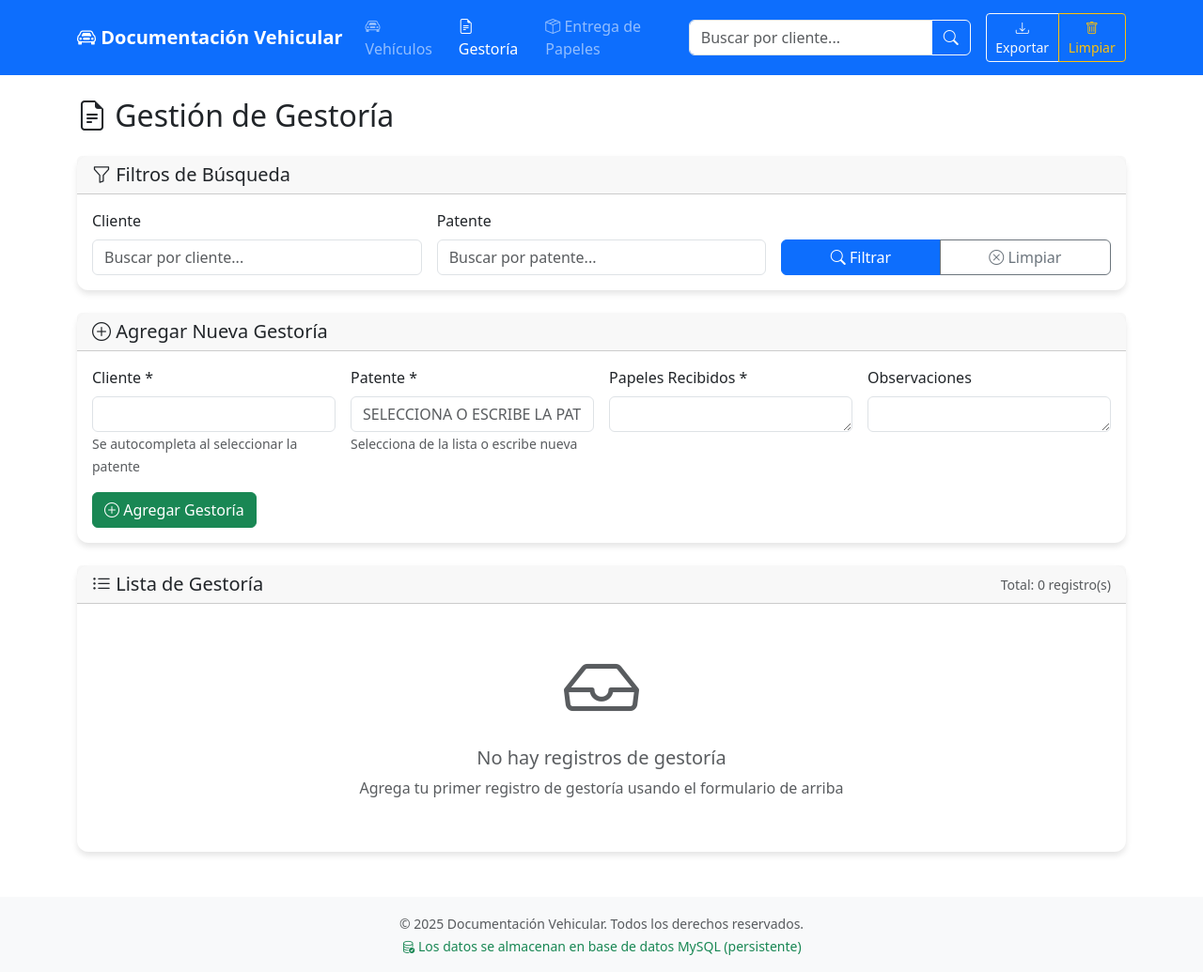
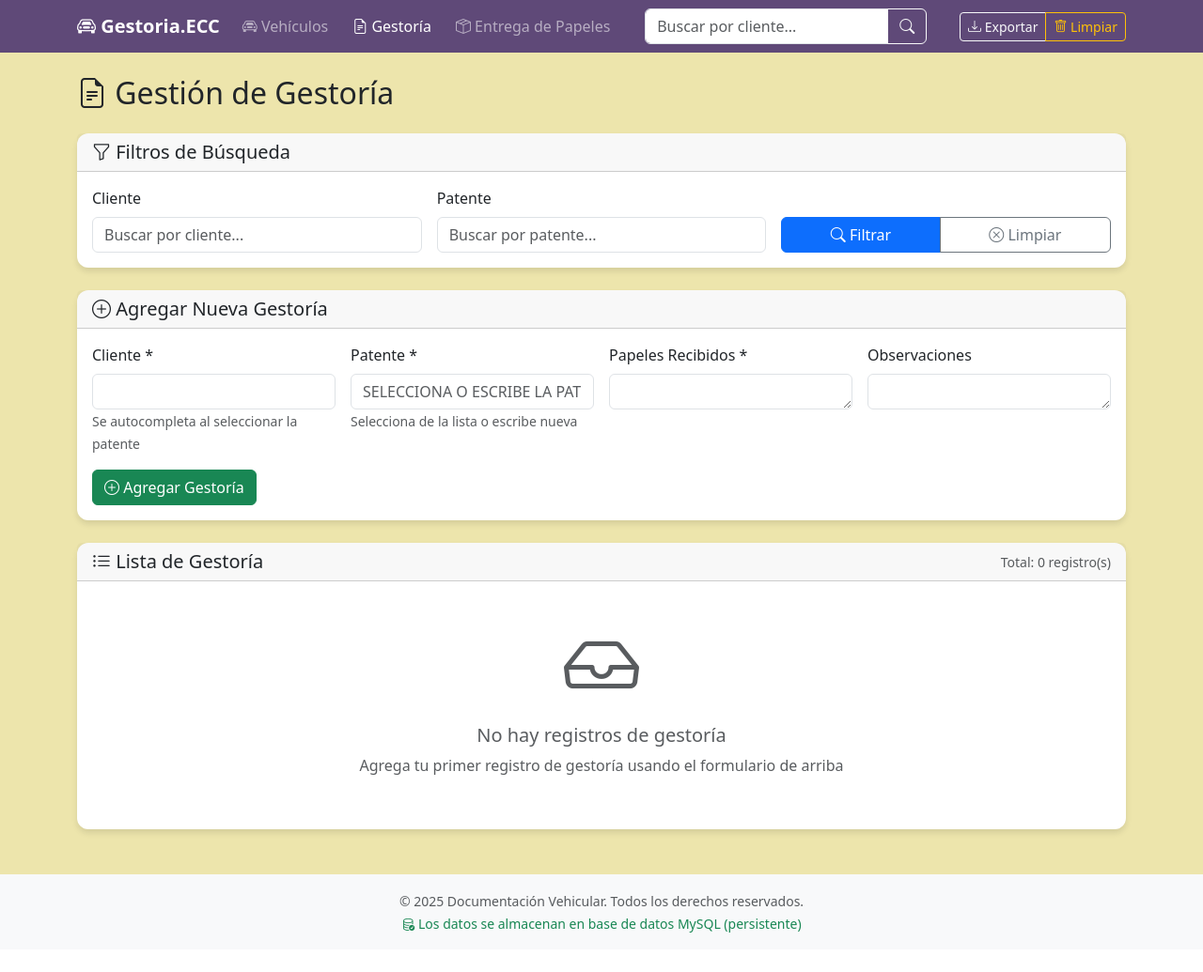
Before and after one commit to Emancc/Gestoria.Ecc, a Flask app: page /gestoria in a window 1280 px wide. Shown: the whole page at 94% size. After the commit the page ends 993 px from the top, so only its background shows below. Run offline with Flask 3, Linux system fonts and the light colour scheme; data that the repository does not hold is empty.

Commit message:
cambis de estetica

```diff
--- /dev/null
+++ b/static/css/styles.css
@@ -0,0 +1,49 @@
+html, body {
+    height: 100%;
+    margin: 0;
+    padding: 0;
+}
+
+body {
+    background-color: #ede5ac;
+    display: flex;
+    flex-direction: column;
+    min-height: 100vh;
+}
+
+main {
+    flex: 1 0 auto;
+}
+
+footer {
+    flex-shrink: 0;
+    margin-top: auto;
+}
+
+.navbar {
+    background-color: #5f4978;
+}
+.navbar-brand {
+    font-weight: bold;
+}
+.table-responsive {
+    border-radius: 8px;
+    box-shadow: 0 2px 4px rgba(0,0,0,0.1);
+}
+.card {
+    border: none;
+    box-shadow: 0 4px 6px rgba(0,0,0,0.1);
+    border-radius: 12px;
+}
+.btn-action {
+    margin: 0 2px;
+}
+.alert {
+    border-radius: 8px;
+}
+.navbar-nav .nav-link {
+    margin-right: 10px;
+}
+.data-management {
+    margin-left: auto;
+}
--- a/templates/base.html
+++ b/templates/base.html
@@ -9,40 +9,17 @@
     <link href="https://cdn.jsdelivr.net/npm/bootstrap@5.3.0/dist/css/bootstrap.min.css" rel="stylesheet">
     <!-- Bootstrap Icons -->
     <link href="https://cdn.jsdelivr.net/npm/bootstrap-icons@1.10.0/font/bootstrap-icons.css" rel="stylesheet">
+    <!-- Custom CSS -->
+    <link href="{{ url_for('static', filename='css/styles.css') }}" rel="stylesheet">
 
-    <style>
-        .navbar-brand {
-            font-weight: bold;
-        }
-        .table-responsive {
-            border-radius: 8px;
-            box-shadow: 0 2px 4px rgba(0,0,0,0.1);
-        }
-        .card {
-            border: none;
-            box-shadow: 0 4px 6px rgba(0,0,0,0.1);
-            border-radius: 12px;
-        }
-        .btn-action {
-            margin: 0 2px;
-        }
-        .alert {
-            border-radius: 8px;
-        }
-        .navbar-nav .nav-link {
-            margin-right: 10px;
-        }
-        .data-management {
-            margin-left: auto;
-        }
-    </style>
+
 </head>
 <body>
     <!-- Navbar -->
-    <nav class="navbar navbar-expand-lg navbar-dark bg-primary">
+    <nav class="navbar navbar-expand-lg navbar-dark">
         <div class="container">
             <a class="navbar-brand" href="{{ url_for('vehiculos') }}">
-                <i class="bi bi-car-front"></i> Documentación Vehicular
+                <i class="bi bi-car-front"></i> Gestoria.ECC
             </a>
 
             <button class="navbar-toggler" type="button" data-bs-toggle="collapse" data-bs-target="#navbarNav">
```
